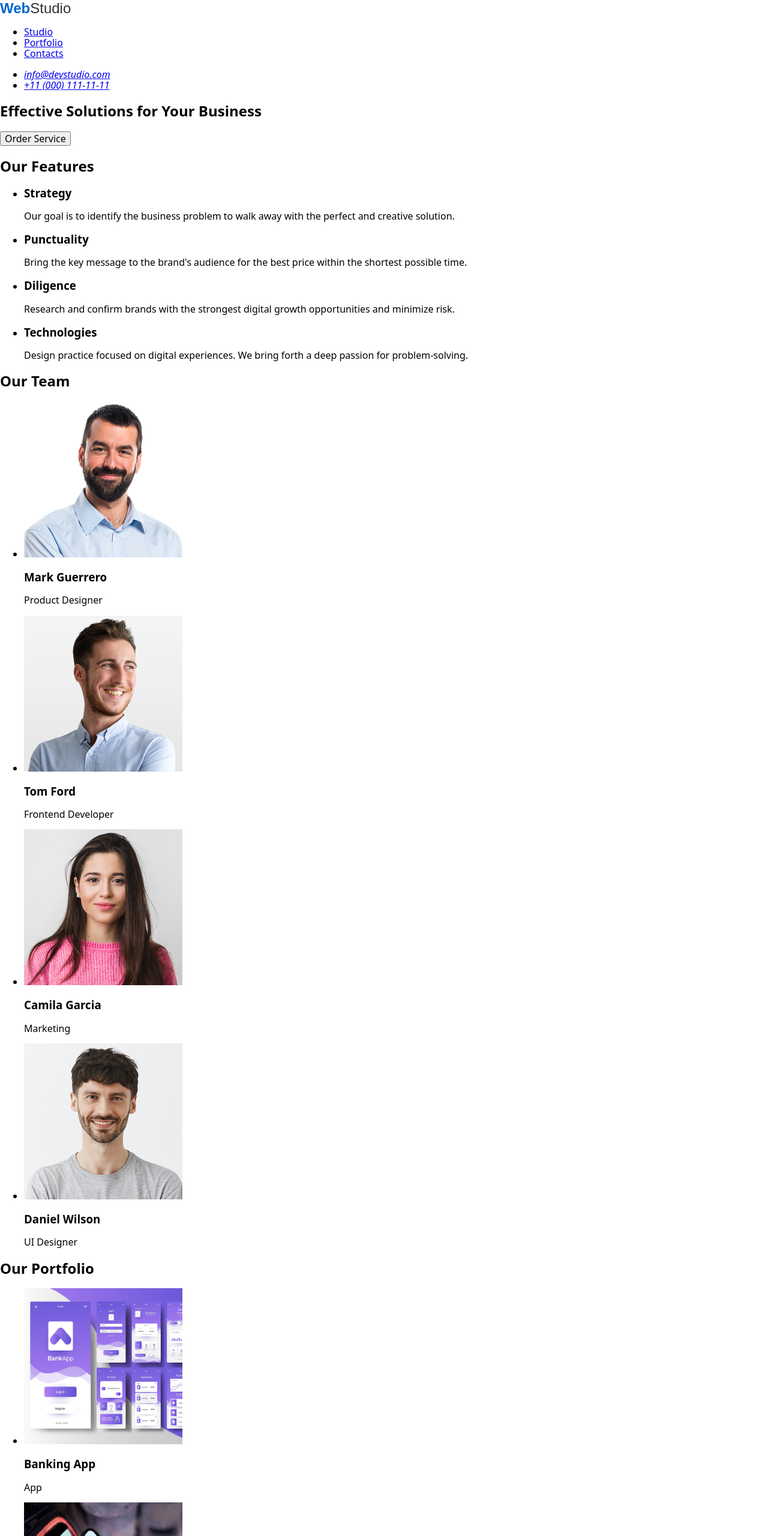
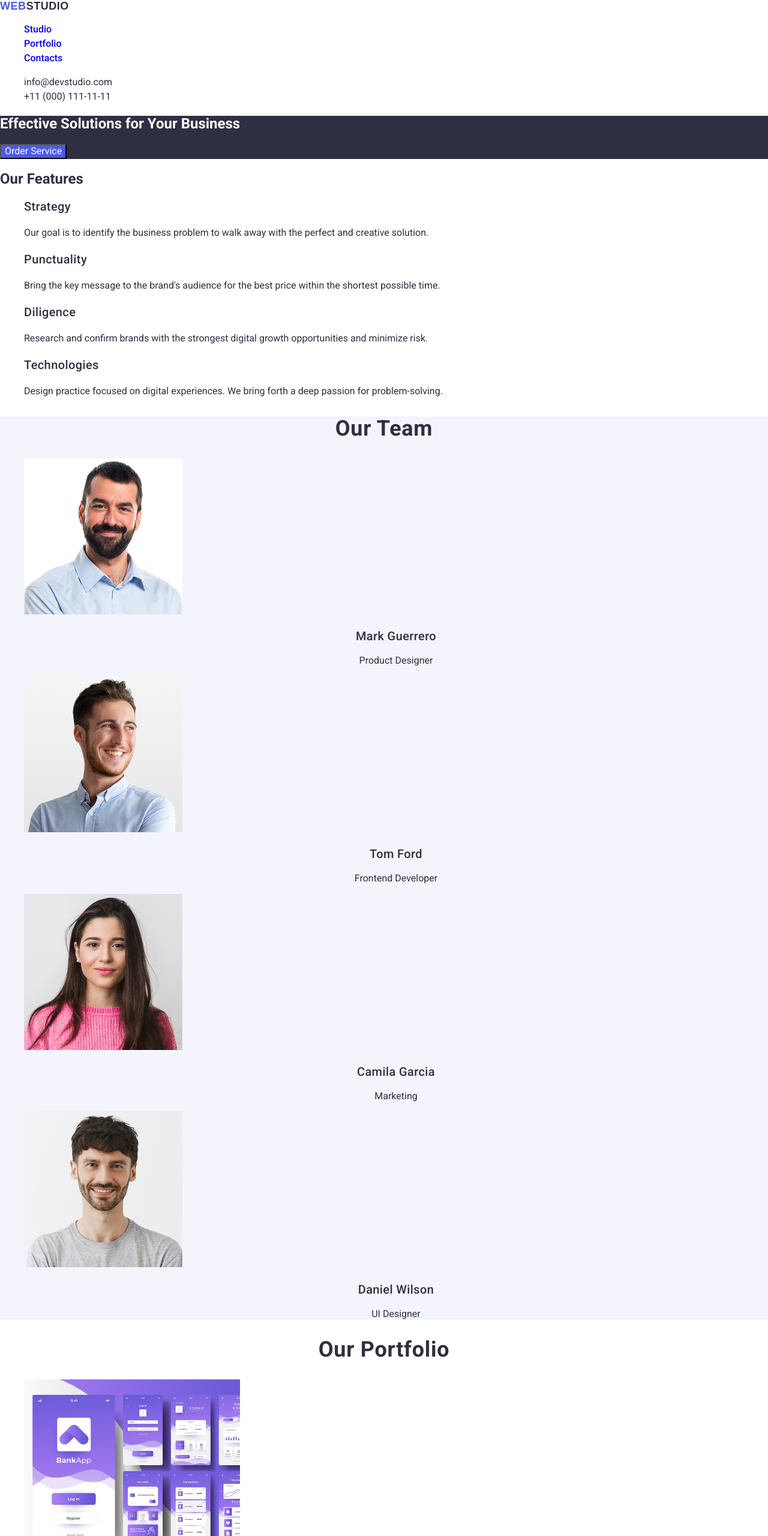
Before and after one commit to maria-khomynets/goit-markup-hw-02, a plain HTML site: page index.html in a window 1280 px wide. Shown: the top 2560 px of the page at 60% size. Drawn offline with nearby package versions, Linux system fonts and the light colour scheme.

Commit message:
Оновлено стилі та HTML

```diff
--- a/css/styles.css
+++ b/css/styles.css
@@ -1,11 +1,152 @@
+body {
+  color: #2e2f42;
+  background-color: #ffffff;
+  font-family: "Roboto", sans-serif;
+}
+ul {
+  list-style-type: none;
+}
+footer {
+  color: #f4f4fd;
+  background-color: #2e2f42;
+  font-family: Roboto;
+  font-weight: 400;
+  font-size: 16px;
+  line-height: 24px;
+}
+button {
+  color: #ffffff;
+  background-color: #4d5ae5;
+  cursor: pointer;
+}
+h1 {
+  color: #ffffff;
+}
+.main-section {
+  background-color: #2e2f42;
+  width: 1440;
+  height: 600;
+  top: 72px;
+}
 .logo {
   font-family: "Raleway", sans-serif;
-  font-size: 24px;
-  color: #333; /* базовий колір тексту */
-  text-decoration: none; /* прибираємо підкреслення посилання */
+  text-transform: uppercase;
+  font-weight: 700;
+  font-size: 18px;
+  line-height: 1.17;
+  letter-spacing: 0.03em;
+  color: #2e2f42;
+  text-decoration: none;
 }
 
-.logo .highlight {
-  color: #0066cc; /* колір акценту */
-  font-weight: 700; /* жирний шрифт */
+.logo .color-logo {
+  color: #4d5ae5;
+  font-weight: 700;
+  letter-spacing: 0.03em;
 }
+.footer-logo {
+  font-family: "Raleway", sans-serif;
+  text-transform: uppercase;
+  font-weight: 700;
+  font-size: 18px;
+  line-height: 1.17;
+  letter-spacing: 0.03em;
+  color: #f4f4fd;
+  text-decoration: none;
+}
+.footer-logo .color-footer-logo {
+  color: #4d5ae5;
+  font-weight: 700;
+  letter-spacing: 0.03em;
+}
+.team-section {
+  background-color: #f4f4fd;
+}
+
+.team-info {
+  font-family: "Roboto", sans-serif;
+  font-weight: 400;
+
+  font-size: 16px;
+  line-height: 24px;
+}
+.title-team {
+  font-family: "Roboto", sans-serif;
+  font-weight: 500;
+  font-size: 20px;
+  line-height: 24px;
+  letter-spacing: 0.02em;
+}
+.contact-block a {
+  color: #2e2f42;
+  text-decoration: none;
+  font-family: Roboto;
+  font-weight: 400;
+  font-size: 16px;
+  font-style: normal;
+
+  line-height: 24px;
+}
+
+.contact-block a:hover {
+  color: #4d5ae5;
+}
+.contact-block a:focus {
+  color: #ff0000;
+}
+.site-nav {
+  font-weight: 500;
+  font-style: Medium;
+  font-size: 16px;
+
+  line-height: 24px;
+}
+
+.site-nav a {
+  text-decoration: none;
+}
+
+.section-title {
+  text-align: center;
+  font-family: "Roboto", sans-serif; /* Шрифт Roboto */
+  font-weight: 700; /* Bold */
+  font-style: normal; /* В CSS немає "Bold" для font-style, використовують normal, italic або oblique */
+  font-size: 36px; /* Розмір шрифту */
+  line-height: 40px; /* Висота рядка */
+  letter-spacing: 0.02em;
+}
+.team-name {
+  font-family: "Roboto", sans-serif;
+  font-weight: 500;
+  font-size: 20px;
+  line-height: 24px;
+  letter-spacing: 0.02em;
+  text-align: center;
+}
+.team-position {
+  text-align: center;
+}
+.footer-text {
+  font-family: "Roboto", sans-serif;
+  font-weight: 400;
+  font-style: normal;
+  font-size: 16px;
+  line-height: 24px;
+  letter-spacing: 0.02em;
+}
+.project-title {
+  font-family: "Roboto", sans-serif;
+  font-weight: 500;
+
+  font-size: 20px;
+  line-height: 24px;
+  letter-spacing: 0.02em;
+}
+.project-category {
+  font-family: "Roboto", sans-serif;
+  font-weight: 400;
+
+  font-size: 16px;
+  line-height: 24px;
+  letter-spacing: 0.02em;
+}
--- a/index.html
+++ b/index.html
@@ -4,27 +4,36 @@
     <meta charset="UTF-8" />
     <meta name="viewport" content="width=device-width, initial-scale=1.0" />
     <title>Document</title>
-    <link rel="stylesheet" href="css/styles.css" />
+    <link rel="stylesheet" href="./css/styles.css" />
     <link
       rel="stylesheet"
       href="https://cdn.jsdelivr.net/npm/modern-normalize/modern-normalize.min.css"
     />
   </head>
+
+  <link
+    href="https://fonts.googleapis.com/css2?family=Roboto:wght@400;500;700&display=swap"
+    rel="stylesheet"
+  />
+
+
+  <link rel="stylesheet" href="./css/styles.css" />
+</head>
   <body>
     <header>
       <a href="./index.html" class="logo">
-        <span class="highlight">Web</span>Studio
+        <span class="color-logo">Web</span>Studio
       </a>
 
       <nav>
-        <ul>
+        <ul class="site-nav">
           <li><a href="#">Studio</a></li>
           <li><a href="#">Portfolio</a></li>
           <li><a href="#">Contacts</a></li>
         </ul>
       </nav>
       <address>
-        <ul>
+        <ul class="contact-block">
           <li>
             <a href="mailto:info@devstudio.com">info@devstudio.com</a>
           </li>
@@ -35,39 +44,39 @@
       </address>
     </header>
     <main>
-      <section>
+      <section class="main-section">
         <h1>Effective Solutions for Your Business</h1>
-        <button type="button">Order Service</button>
+        <button type="button" class="button">Order Service</button>
       </section>
       <section>
         <h2>Our Features</h2>
         <ul>
           <li>
-            <h3>Strategy</h3>
-            <p>
+            <h3 class="title-team">Strategy</h3>
+            <p class="team-info">
               Our goal is to identify the business problem to walk away with the
               perfect and creative solution.
             </p>
           </li>
           <li>
-            <h3>Punctuality</h3>
-            <p>
+            <h3 class="title-team">Punctuality</h3>
+            <p class="team-info">
               Bring the key message to the brand's audience for the best price
               within the shortest possible time.
             </p>
           </li>
 
           <li>
-            <h3>Diligence</h3>
-            <p>
+            <h3 class="title-team">Diligence</h3>
+            <p class="team-info">
               Research and confirm brands with the strongest digital growth
               opportunities and minimize risk.
             </p>
           </li>
 
           <li>
-            <h3>Technologies</h3>
-            <p>
+            <h3 class="title-team">Technologies</h3>
+            <p class="team-info">
               Design practice focused on digital experiences. We bring forth a
               deep passion for problem-solving.
             </p>
@@ -75,8 +84,8 @@
         </ul>
       </section>
 
-      <section>
-        <h2>Our Team</h2>
+      <section class="team-section">
+        <h2 class="section-title">Our Team</h2>
 
         <ul>
           <li>
@@ -86,8 +95,8 @@
               width="264"
               height="260"
             />
-            <h3>Mark Guerrero</h3>
-            <p>Product Designer</p>
+            <h3 class="team-name">Mark Guerrero</h3>
+            <p class="team-position">Product Designer</p>
           </li>
           <li>
             <img
@@ -96,8 +105,8 @@
               width="264"
               height="260"
             />
-            <h3>Tom Ford</h3>
-            <p>Frontend Developer</p>
+            <h3 class="team-name">Tom Ford</h3>
+            <p class="team-position">Frontend Developer</p>
           </li>
           <li>
             <img
@@ -106,8 +115,8 @@
               width="264"
               height="260"
             />
-            <h3>Camila Garcia</h3>
-            <p>Marketing</p>
+            <h3 class="team-name">Camila Garcia</h3>
+            <p class="team-position">Marketing</p>
           </li>
           <li>
             <img
@@ -116,85 +125,85 @@
               width="264"
               height="260"
             />
-            <h3>Daniel Wilson</h3>
-            <p>UI Designer</p>
+            <h3 class="team-name">Daniel Wilson</h3>
+            <p class="team-position">UI Designer</p>
           </li>
         </ul>
       </section>
       <section>
-        <h2>Our Portfolio</h2>
+        <h2 class="section-title">Our Portfolio</h2>
 
         <ul>
           <li>
             <img
               src="./images/banking-app.jpg"
               alt="image-banking-app"
-              width="264"
-              height="260"
+              width="360"
+              height="300"
             />
-            <h3>Banking App</h3>
-            <p>App</p>
+            <h3 class="project-title">Banking App</h3>
+            <p class="project-category">App</p>
           </li>
           <li>
             <img
               src="./images/cashless-payment.jpg"
               alt="image-cashless-payment"
-              width="264"
-              height="260"
+              width="360"
+              height="300"
             />
-            <h3>Cashless Payment</h3>
-            <p>Marketing</p>
+            <h3 class="project-title">Cashless Payment</h3>
+            <p class="project-category">Marketing</p>
           </li>
           <li>
             <img
               src="./images/meditation-app.jpg"
               alt="image-meditation-app"
-              width="264"
-              height="260"
+              width="360"
+              height="300"
             />
-            <h3>Meditation App</h3>
-            <p>App</p>
+            <h3 class="project-title">Meditation App</h3>
+            <p class="project-category">App</p>
           </li>
           <li>
             <img
               src="./images/taxi-service.jpg"
               alt="image-taxi-service"
-              width="264"
-              height="260"
+              width="360"
+              height="300"
             />
-            <h3>Taxi Service</h3>
-            <p>Marketing</p>
+            <h3 class="project-title">Taxi Service</h3>
+            <p class="project-category">Marketing</p>
           </li>
           <li>
             <img
               src="./images/screen-illustrations.jpg"
               alt="image-screen-illustrations"
-              width="264"
-              height="260"
+              width="360"
+              height="300"
             />
-            <h3>Screen Illustrations</h3>
-            <p>Design</p>
+            <h3 class="project-title">Screen Illustrations</h3>
+            <p class="project-category">Design</p>
           </li>
           <li>
             <img
               src="./images/online-courses.jpg"
               alt="image-online-courses"
-              width="264"
-              height="260"
+              width="360"
+              height="300"
             />
 
-            <h3>Online Courses</h3>
-            <p>Marketing</p>
+            <h3 class="project-title">Online Courses</h3>
+            <p class="project-category">Marketing</p>
           </li>
         </ul>
       </section>
     </main>
     <footer>
-      <a href="./index.html" class="logo">
-        <span class="highlight">Web</span>Studio
+      <a href="./index.html" class="footer-logo">
+        <span class="color-footer-logo">Web</span>Studio
       </a>
 
-      <p>
+      <p class="footer-text">
         Increase the flow of customers and sales for your business with digital
         marketing & growth solutions.
       </p>
```
